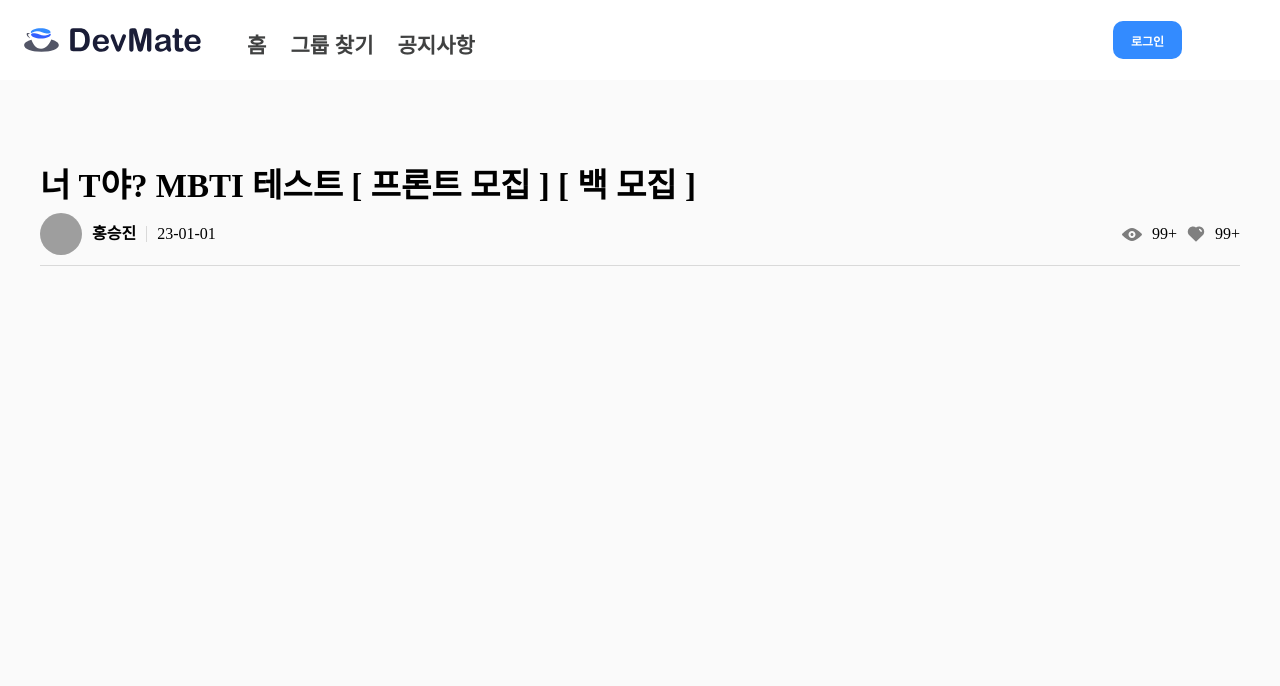
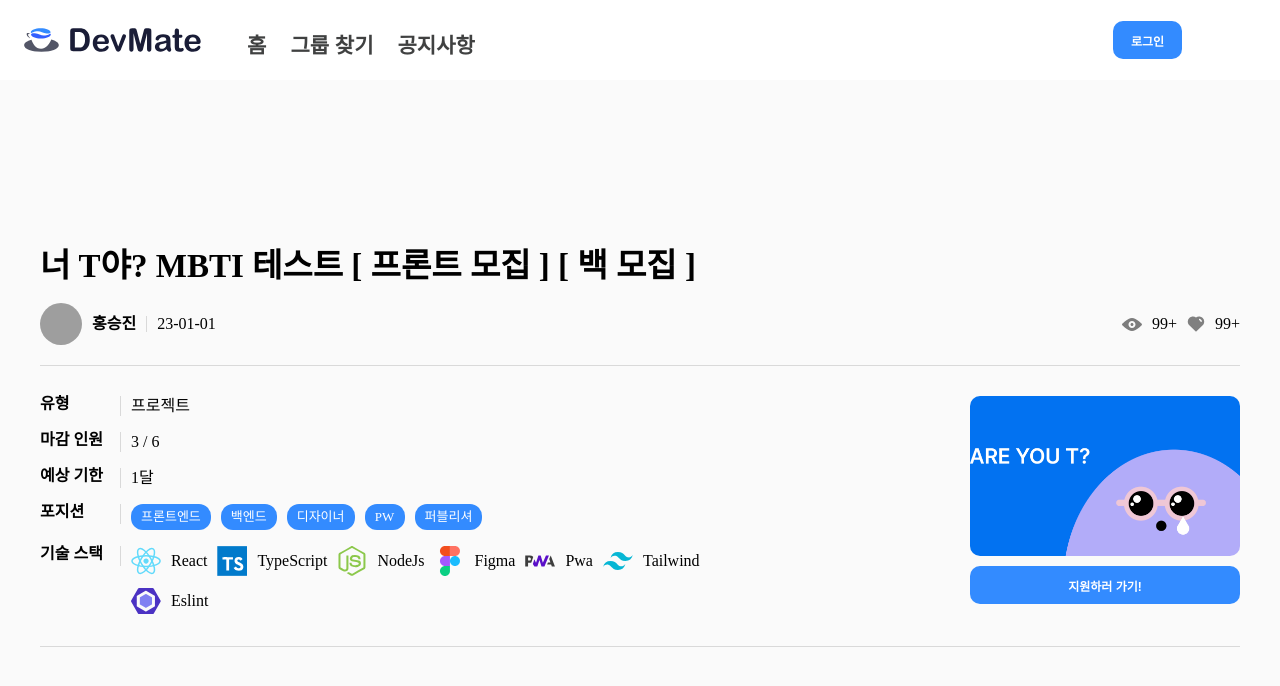
Before and after one commit to lee-sihun/DevMate, a React (Create React App) app: page /detail/testgroup1 in a window 1280 px wide. Shown: the top 686 px of the page. Built offline with nearby package versions, Linux system fonts and the light colour scheme; grey boxes are pictures that could not be loaded; a web font is replaced by a local one.

Commit message:
Feat: detail InfoSection 추가

```diff
--- a/src/components/common/Boundary.styled.ts
+++ b/src/components/common/Boundary.styled.ts
@@ -1,7 +1,8 @@
 import { styled } from 'styled-components';
 
-export const Boundary = styled.div<{ width?: string; height?: string }>`
+export const Boundary = styled.div<{ width?: string; height?: string; $alignSelf?: 'flex-start' }>`
   width: ${({ width }) => width ?? '1px'};
   height: ${({ height }) => height ?? '100%'};
   background-color: var(--default-border);
+  align-self: ${({ $alignSelf }) => $alignSelf ?? ''};
 `;
--- a/src/components/common/Card/Card.styled.ts
+++ b/src/components/common/Card/Card.styled.ts
@@ -29,8 +29,7 @@ export const CardLayout = styled.div`
 export const CardType = styled.div<{ type: string }>`
   width: 100px;
   height: 20px;
-  background-color: ${({ type }) =>
-    type === 'study' ? 'var(--blue-regular1)' : 'var(--blue-semi-dark2)'};
+  background-color: ${({ type }) => (type === 'study' ? 'var(--blue-regular1)' : 'var(--blue-semi-dark2)')};
   color: white;
   position: absolute;
   top: 0;
@@ -70,12 +69,13 @@ export const CardH4 = styled.h4`
   margin: 20px 0 6px 0;
   font-size: 13px;
 `;
-export const SkillImgWrap = styled.div`
+export const SkillImgWrap = styled.div<{ width?: string }>`
   display: flex;
   gap: 10px;
-  width: 100%;
-  max-height: 30px;
-  overflow: hidden;
+  ${({ width }) => (width ? `width: ${width};` : '')}
+  /* max-height: 30px; */
+  flex-wrap: wrap;
+  align-items:center;
 `;
 export const SkillImg = styled.img`
   width: 30px;
--- a/src/components/common/Card/Card.tsx
+++ b/src/components/common/Card/Card.tsx
@@ -13,7 +13,7 @@ import {
   CardLink,
   CardType,
 } from './Card.styled';
-import { CardData } from 'group-data';
+import { GroupData } from 'group-data';
 import { PositionLabel, PositionLabelWrap } from '../Label.styled';
 import { CntMaxView, pascalToKebab } from 'utils/parser';
 
@@ -22,7 +22,7 @@ import { CntMaxView, pascalToKebab } from 'utils/parser';
  * props로 data, link는 필수값입니다.
  *
  */
-const Card = ({ data, link }: { data: CardData, link: string }) => {
+const Card = ({ data, link }: { data: GroupData, link: string }) => {
   const overPosition = useMemo(() => {
     return data.position.length > 2
       ? data.position.length - 2
--- a/src/components/common/Label.styled.ts
+++ b/src/components/common/Label.styled.ts
@@ -1,15 +1,17 @@
 import { styled } from 'styled-components';
 
-export const PositionLabelWrap = styled.div`
+export const PositionLabelWrap = styled.div<{ width?: string }>`
   display: flex;
   gap: 10px;
+  ${({ width }) => (width ? `width: ${width};` : '')}
+  flex-wrap: wrap;
 `;
 export const PositionLabel = styled.div`
-  max-width: 80px;
+  max-width: 90px;
   min-width: 40px;
   height: 26px;
   background-color: var(--blue-regular1);
-  color:white;
+  color: white;
   font-size: 13px;
   font-weight: 400;
   border-radius: 12px;
--- a/src/components/features/Group/Info/Info.styled.ts
+++ b/src/components/features/Group/Info/Info.styled.ts
@@ -1,5 +1,66 @@
 import { styled } from 'styled-components';
 
 export const InfoSection = styled.section`
-
+  display: flex;
+  justify-content: space-between;
+  box-sizing: border-box;
+  padding: 30px 0;
+  height: auto;
+  border-bottom: 1px solid var(--default-border);
 `;
+export const InfoLeft = styled.div`
+  display: flex;
+  flex-direction: column;
+  gap: 16px;
+  width: 700px;
+  height: auto;
+`;
+export const InfoRight = styled.div`
+  display: flex;
+  flex-direction: column;
+  width: 270px;
+  /* justify-content: center; */
+  gap: 10px;
+`;
+export const InfoH3 = styled.h3`
+  font-weight: bold;
+  width: 70px;
+  align-self: flex-start;
+`;
+export const InfoSpan = styled.span``;
+export const TypeWrap = styled.div`
+  display: flex;
+  gap: 10px;
+  align-items: center;
+  height: auto;
+`;
+export const MaxMemberWrap = styled.div`
+  display: flex;
+  gap: 10px;
+  align-items: center;
+  height: auto;
+`;
+export const DueDateWrap = styled.div`
+  display: flex;
+  gap: 10px;
+  align-items: center;
+  height: auto;
+`;
+export const PositionsWrap = styled.div`
+  display: flex;
+  gap: 10px;
+  align-items: center;
+  height: auto;
+`;
+export const SkillsWrap = styled.div`
+  display: flex;
+  gap: 10px;
+  align-items: center;
+  height: auto;
+`;
+export const GroupImg = styled.img`
+  border-radius: 10px;
+  width: 270px;
+  height: 160px;
+  object-fit: cover;
+`;
--- a/src/components/features/Group/Info/Info.tsx
+++ b/src/components/features/Group/Info/Info.tsx
@@ -1,19 +1,88 @@
-import React from 'react';
-import { InfoSection } from './Info.styled';
-import { Position, Skill } from 'group-data';
+import React, { useMemo } from 'react';
+import {
+  DueDateWrap,
+  GroupImg,
+  InfoH3,
+  InfoLeft,
+  InfoRight,
+  InfoSection,
+  InfoSpan,
+  MaxMemberWrap,
+  PositionsWrap,
+  SkillsWrap,
+  TypeWrap,
+} from './Info.styled';
+import { GropType, Position, Skill } from 'group-data';
+import Button from 'components/common/Button/Button';
+import { Boundary } from 'components/common/Boundary.styled';
+import { PositionLabel, PositionLabelWrap } from 'components/common/Label.styled';
+import { SkillImg, SkillImgWrap } from 'components/common/Card/Card.styled';
+import { pascalToKebab } from 'utils/parser';
 
 interface InfoProps {
-  type: string,
+  type: GropType,
+  currentMembers: number,
   maxMembers: number,
   dueDate: string,
   position: Position[],
-  skills: Skill[]
+  skills: Skill[],
+  img: string
 }
 
-const Info = ({ type, maxMembers, dueDate, position, skills }: InfoProps) => {
+const Info = ({ type, currentMembers, maxMembers, dueDate, position, skills, img }: InfoProps) => {
   return (
     <InfoSection>
-      {/* Your component code here */}
+      <InfoLeft>
+        <TypeWrap>
+          <InfoH3>유형</InfoH3>
+          <Boundary height='20px' />
+          <InfoSpan>{type === 'study' ? '스터디' : '프로젝트'}</InfoSpan>
+        </TypeWrap>
+        <MaxMemberWrap>
+          <InfoH3>마감 인원</InfoH3>
+          <Boundary height='20px' />
+          <InfoSpan>{`${currentMembers} / ${maxMembers}`}</InfoSpan>
+        </MaxMemberWrap>
+        <DueDateWrap>
+          <InfoH3>예상 기한</InfoH3>
+          <Boundary height='20px' />
+          <InfoSpan>{dueDate}</InfoSpan>
+        </DueDateWrap>
+        <PositionsWrap>
+          <InfoH3>포지션</InfoH3>
+          <Boundary height='20px' $alignSelf='flex-start' />
+          <PositionLabelWrap width='600px'>
+            {position.map((item, i) => {
+              return (
+                <React.Fragment key={i}>
+                  <PositionLabel>{item}</PositionLabel>
+                </React.Fragment>
+              );
+            })}
+          </PositionLabelWrap>
+        </PositionsWrap>
+        <SkillsWrap>
+          <InfoH3>기술 스택</InfoH3>
+          <Boundary height='20px' $alignSelf='flex-start' />
+          <SkillImgWrap width='600px'>
+            {skills.map((item, i) => {
+              return (
+                <React.Fragment key={i}>
+                  <SkillImg
+                    src={`/assets/img/skills/${pascalToKebab(item)}.svg`}
+                  />
+                  <span>{item}</span>
+                </React.Fragment>
+              );
+            })}
+          </SkillImgWrap>
+        </SkillsWrap>
+      </InfoLeft>
+      <InfoRight>
+        <GroupImg src={img} />
+        <Button color='var(--success)' height="38px">지원하러 가기!</Button>
+      </InfoRight>
+
     </InfoSection>
   );
 };
--- a/src/components/features/Group/Title/Title.styled.ts
+++ b/src/components/features/Group/Title/Title.styled.ts
@@ -3,10 +3,10 @@ import { styled } from 'styled-components';
 export const TitleSection = styled.section`
   display: flex;
   flex-direction: column;
-  gap: 10px;
+  gap: 20px;
   border-bottom: 1px solid var(--default-border);
   box-sizing: border-box;
-  padding: 10px 0;
+  padding: 0 0 20px 0;
 `;
 export const TitleH2 = styled.h2`
   font-size: 33px;
--- a/src/components/features/Group/Title/Title.tsx
+++ b/src/components/features/Group/Title/Title.tsx
@@ -8,7 +8,7 @@ import { CntMaxView } from 'utils/parser';
 
 interface TitleProps {
   title: string,
-  img?: string,
+  authorId: string,
   name: string,
   createdAt: string,
   viewCount: number,
@@ -16,7 +16,7 @@ interface TitleProps {
 }
 
 const Title = (
-  { title, img, name, createdAt, viewCount, wishCount }:
+  { title, authorId, name, createdAt, viewCount, wishCount }:
     TitleProps
 ) => {
   return (
--- a/src/pages/Group/Detail.styled.ts
+++ b/src/pages/Group/Detail.styled.ts
@@ -3,4 +3,6 @@ import { styled } from 'styled-components';
 export const DetailWrapper = styled.div`
   display: flex;
   flex-direction: column;
+  box-sizing: border-box;
+  padding: 90px 0;
 `;
--- a/src/pages/Group/Detail.tsx
+++ b/src/pages/Group/Detail.tsx
@@ -20,6 +20,7 @@ const Detail = () => {
       <DetailWrapper>
         <Title
           title={detailData.title}
+          authorId={detailData.author._id}
           name={detailData.author.nickName}
           createdAt={detailData.createdAt}
           viewCount={detailData.viewCount}
@@ -27,10 +28,12 @@ const Detail = () => {
         />
         <Info
           type={detailData.type}
+          currentMembers={detailData.currentMembers.length}
           maxMembers={detailData.maxMembers}
           dueDate={detailData.dueDate}
           position={detailData.position}
           skills={detailData.skills}
+          img={detailData.imageUrl}
         />
         <Desc />
       </DetailWrapper>
--- a/src/store/hooks.ts
+++ b/src/store/hooks.ts
@@ -19,7 +19,14 @@ export const api = createApi({
     getDetailDummyData: builder.query<{ data: GroupData[]; error: 'string' | null }, string>({
       query: (groupId) => `groups/${groupId}.json`, // 실제 엔드포인트 경로에 맞게 설정
     }),
+    getDummyAuthorData: builder.query<{ data: GroupData[]; error: 'string' | null }, string>({
+      query: (groupId) => `groups/${groupId}.json`, // 실제 엔드포인트 경로에 맞게 설정
+    }),
   }),
 });
 
-export const { useGetDummyDataQuery, useGetDetailDummyDataQuery } = api; // API 호출 훅 생성
+export const {
+  useGetDummyDataQuery,
+  useGetDetailDummyDataQuery,
+  useGetDummyAuthorDataQuery,
+} = api; // API 호출 훅 생성
```
Also changed, not shown: src/@types/groupData.d.ts (+1 -10 lines).
